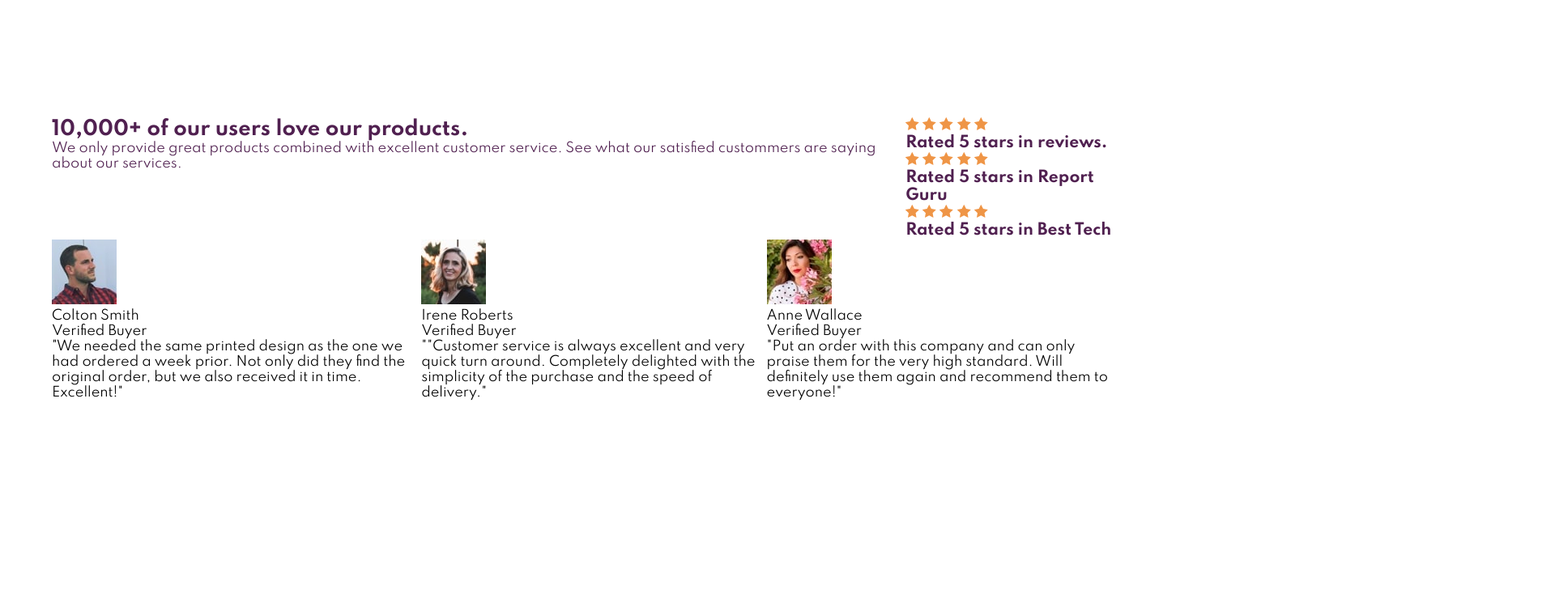
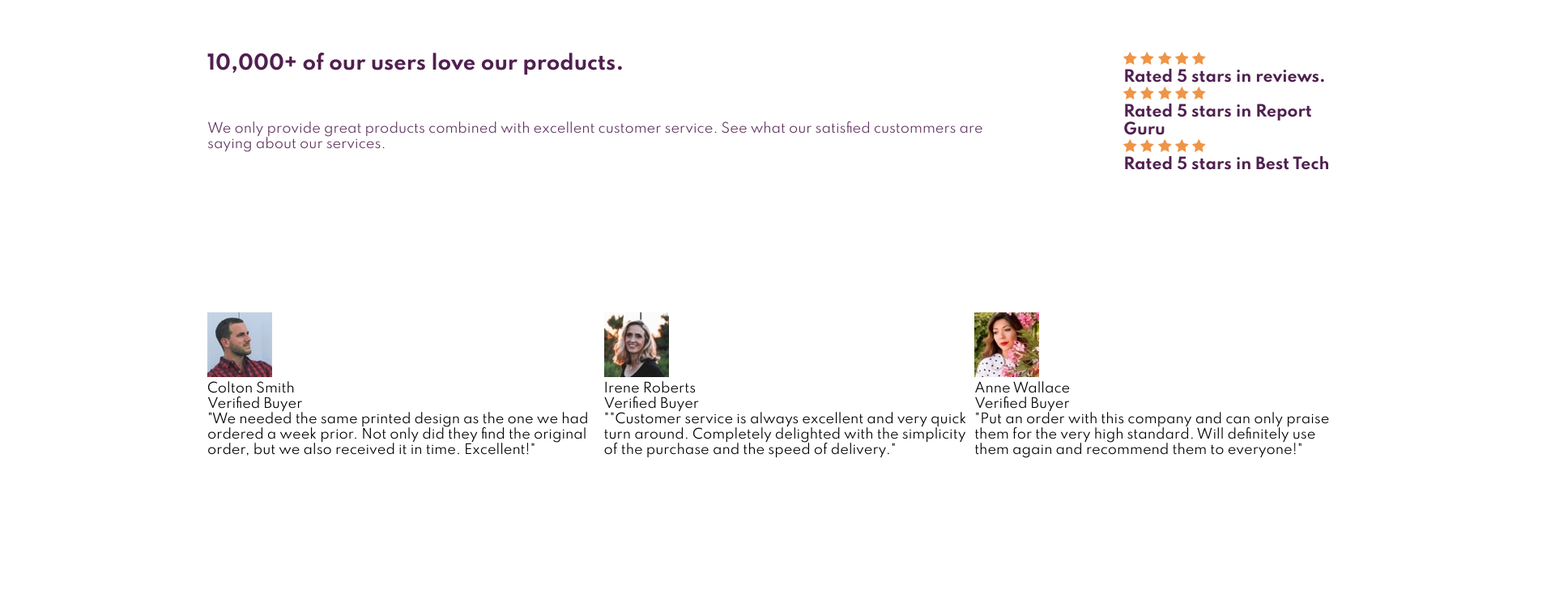
Before and after one commit to VxBarreto/Social-Proof-Section, a plain HTML site: page social-proof-section-master - Projeto 2/index.html in a window 1280 px wide. Shown: the whole page at 81% size, 1920 px wide, since content can reach past the window. Drawn offline with Linux system fonts and the light colour scheme.

Commit message:
Add files via upload

```diff
--- a/social-proof-section-master - Projeto 2/style.css
+++ b/social-proof-section-master - Projeto 2/style.css
@@ -10,17 +10,16 @@
 body {
     font-size: 0,94rem;
     height: 100vh;
-    width: 90rem;
+    width: 120rem;
     display: flex;
+    box-sizing: border-box;
+    justify-content: center;
 }
 
 .wrapper {
+    width: 80%;
     display: flex;
     flex-wrap: wrap;
-    flex-direction: column;
-    justify-content: center;
-    align-items: center;
-    height: 80%;
     padding: 4rem;
 }
 
@@ -30,6 +29,23 @@ body {
     padding: 6,25rem 8,75rem 1,25rem;
 }
 
+.descricao {
+    width: 50%;
+}
+
+.descricao__titulo {
+    width: 70%;
+    font-size: 3rem;
+    line-height: 3,13rem;
+}
+
+.descricao__afirmacao {
+    width: 85%;
+    line-height: 1,5rem;
+    margin-top: 5%;
+    opacity: 0.9;
+}
+
 .depoimentos {
     display: flex;
 }
```
